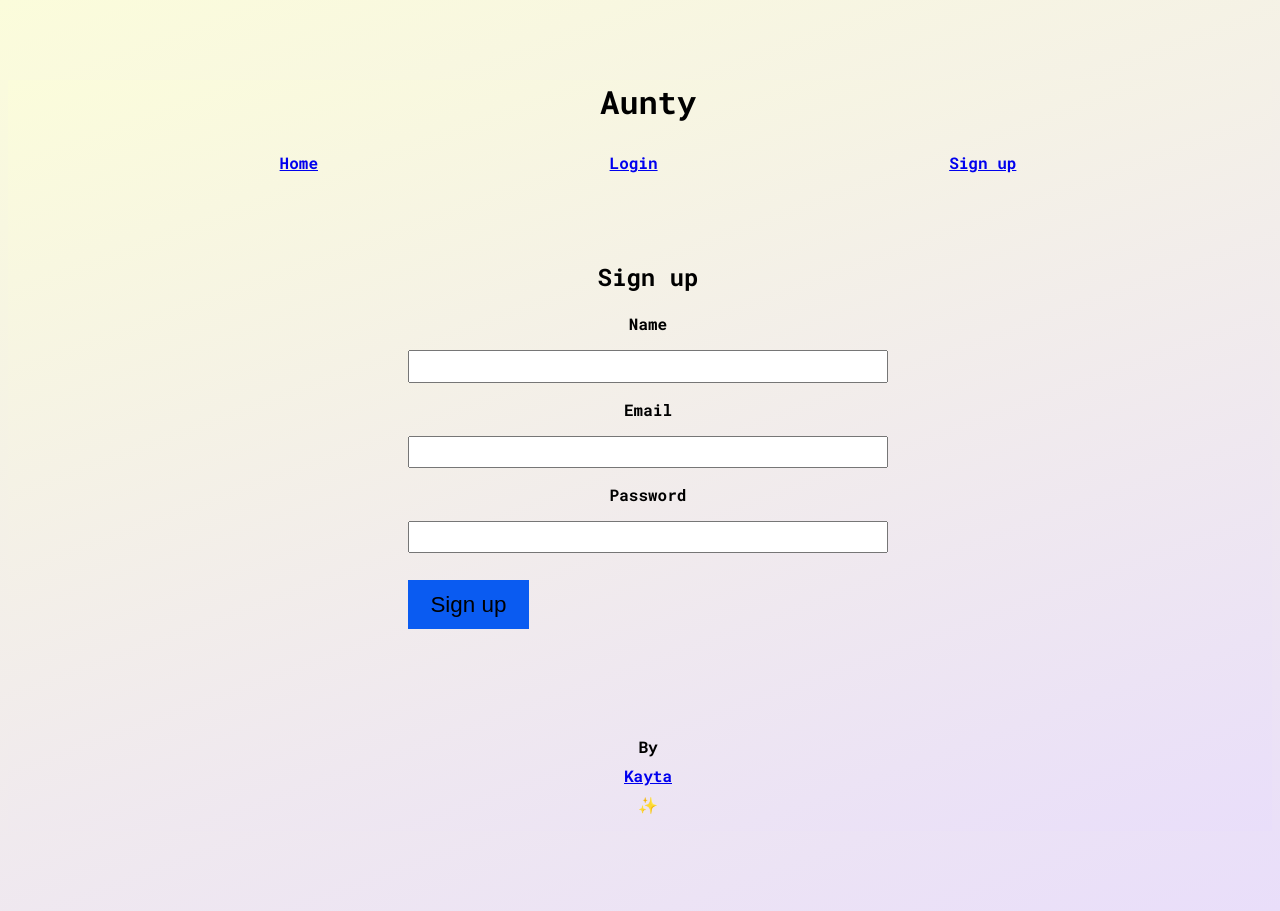
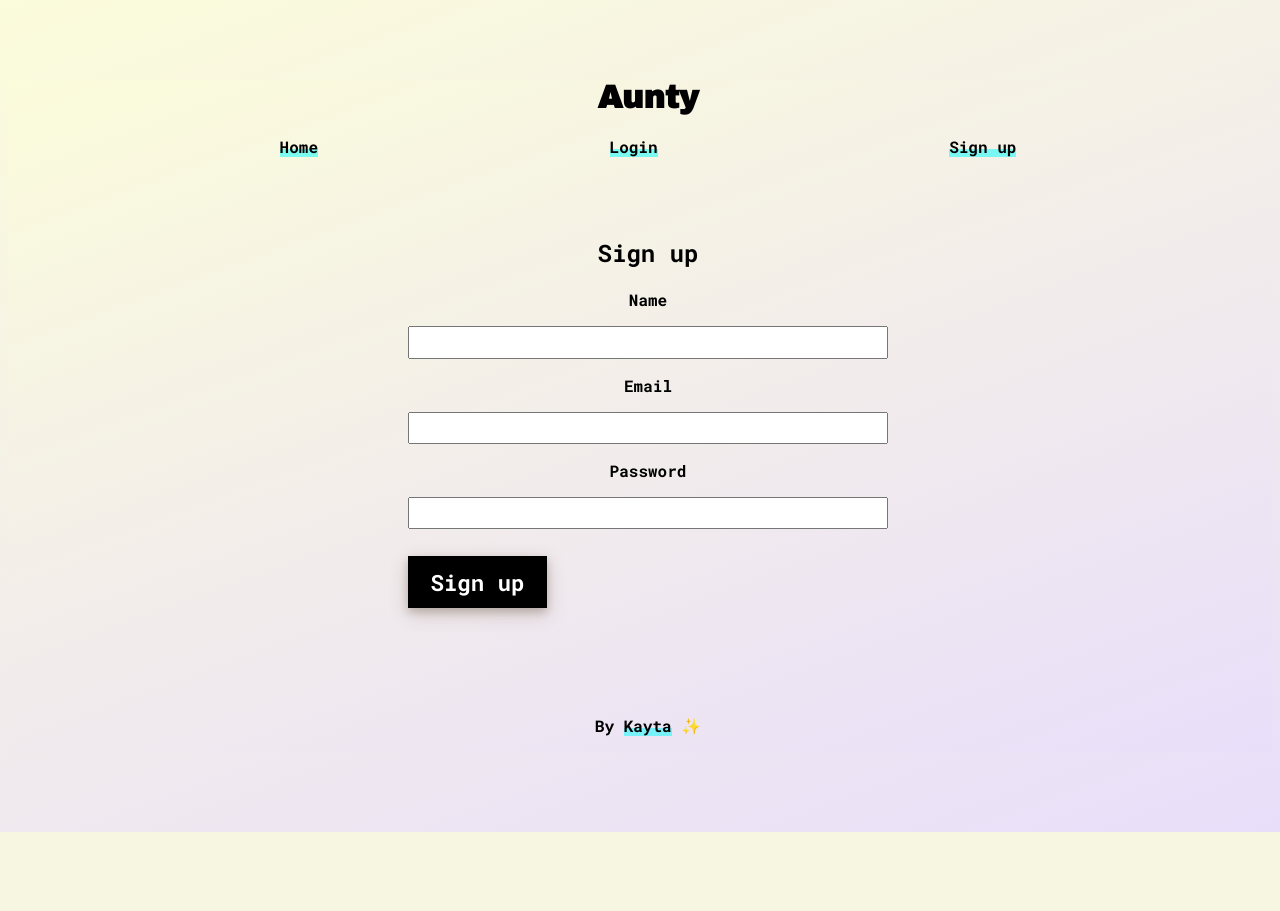
Before and after one commit to kaytawho/beauty-app, a Flask app: page /signup in a window 1280 px wide. After the commit the page ends 832 px from the top, so only its background shows below. Run offline with Flask 2, Linux system fonts and the light colour scheme; some libraries are stand-ins or nearby versions.

Commit message:
HTML/CSS updates

```diff
--- a/static/css/style.css
+++ b/static/css/style.css
@@ -17,7 +17,39 @@ footer {
     text-align: center;
 }
 
-a,
+:root {
+    --bg: Black;
+    --color: Black;
+    --underline-width: 8px;
+    --underline-block-width: 20px;
+    --underline-color: hsla(180, 100%, 50%, 0.5);
+    --underline-color-hover: hsla(180, 100%, 50%, 1);
+    --underline-transition: 0.5s;
+}
+
+a {
+    color: var(--color);
+    text-decoration: none;
+    background-image: linear-gradient(90deg, var(--bg), var(--bg)),
+        linear-gradient(90deg, var(--underline-color), var(--underline-color));
+    background-size: var(--underline-block-width) var(--underline-width),
+        100% var(--underline-width);
+    background-repeat: no-repeat;
+    background-position-x: calc(var(--underline-block-width) * -1), 0;
+    background-position-y: 100%;
+    transition: background-position-x var(--underline-transition);
+}
+
+a:hover {
+    background-image: linear-gradient(90deg, var(--bg), var(--bg)),
+        linear-gradient(
+            90deg,
+            var(--underline-color-hover),
+            var(--underline-color-hover)
+        );
+    background-position-x: calc(100% + var(--underline-block-width)), 0;
+}
+
 button {
     border: 0;
     margin-block: 0.5em;
@@ -27,8 +59,16 @@ button {
 button {
     padding: 0.5em 1em;
     cursor: pointer;
-    background-color: rgb(10, 91, 241);
+    background-color: rgb(0, 0, 0);
     font-size: 1.4em;
+    color: white;
+    font-family: 'Roboto Mono', monospace;
+    box-shadow: 0 4px 8px 0 rgba(44, 27, 1, 0.2),
+        0 6px 20px 0 rgba(80, 46, 1, 0.19);
+}
+
+h1 {
+    font-family: 'Archivo Black', sans-serif;
 }
 
 input,
@@ -70,9 +110,10 @@ form .error {
 }
 
 .listing-item {
-    background-color: rgb(218, 214, 214);
+    background-color: rgb(241, 239, 236);
     border-radius: 25px;
-    box-shadow: 12px 2px 1px black;
+    box-shadow: 0 4px 8px 0 rgba(44, 27, 1, 0.2),
+        0 6px 20px 0 rgba(80, 46, 1, 0.19);
     padding: 2em;
     align-content: center;
 }
@@ -94,7 +135,9 @@ form .error {
 
 .show-listing-item {
     display: grid;
-    background-color: rgb(67, 119, 214);
+    background-color: rgb(241, 239, 236);
+    box-shadow: 0 4px 8px 0 rgba(44, 27, 1, 0.2),
+        0 6px 20px 0 rgba(80, 46, 1, 0.19);
     border-radius: 25px;
     padding: 2em;
     align-content: center;
@@ -117,6 +160,8 @@ form .error {
 
 .review-item {
     background-color: rgb(244, 244, 244);
+    box-shadow: 0 4px 8px 0 rgba(44, 27, 1, 0.2),
+        0 6px 20px 0 rgba(80, 46, 1, 0.19);
     border-radius: 25px;
     margin: 1em;
     padding: 2em;
--- a/templates/base.html
+++ b/templates/base.html
@@ -3,7 +3,7 @@
         <title>Aunty App</title>
         <link rel="stylesheet" href="/static/css/style.css" />
         <link
-            href="https://fonts.googleapis.com/css2?family=Roboto+Mono:wght@700&display=swap"
+            href="https://fonts.googleapis.com/css2?family=Archivo+Black&family=Roboto+Mono:wght@700&display=swap"
             rel="stylesheet"
         />
     </head>
@@ -32,8 +32,8 @@
         <main>{%block content %}{% endblock content %}</main>
         <footer>
             <p>
-                By<a href="https://www.linkedin.com/in/kaytahackman/">Kayta</a
-                >✨
+                By
+                <a href="https://www.linkedin.com/in/kaytahackman/">Kayta</a> ✨
             </p>
         </footer>
     </body>
--- a/templates/listings/edit.html
+++ b/templates/listings/edit.html
@@ -1,5 +1,6 @@
 {% extends 'base.html' %}
 {% block content %}
+{% if session.get('user_id') == listing['user_id'] %}
 <form method="post" action="/listings/{{ listing['id'] }}">
     <h2>Edit listing</h2>
     <div>
@@ -18,7 +19,7 @@
     </div>
 
     <div>
-        <label for="image_url">Image Url</label>
+        <label for="image_url">Image URL</label>
         <input id="image_url" name="image_url" value="{{listing['image_url']}}"></textarea>
     </div>
 
@@ -37,12 +38,13 @@
     </div>
 </form>
 
-{% if session.get('user_id') == listing['user_id'] %}
     <form action="/listings/{{listing['id']}}/delete" method="POST">
         <button type="submit">
             Delete
         </button>
     </form>
+{% else %}
+<h2> Oops! You can't edit this page as you're not the original creator of this listing.</h2>
 {% endif %}
 
 {% endblock content %}
--- a/templates/listings/listings.html
+++ b/templates/listings/listings.html
@@ -12,7 +12,7 @@
 <section class="all-listings">
     {% for listing in listing_items %}
     <div class="listing-item">
-        <h2>{{ listing['name'] }}</h2>
+        <h1>{{ listing['name'] }}</h1>
         <img
             src="{{listing['image_url']}}"
             alt="{{listing['description']}}"
@@ -23,7 +23,7 @@
         <div class="description">{{listing['description']}}</div>
         <div class="info">
             <a href="/listings/{{listing['id']}}">View</a>
-            {% if session.get('user_id') %}
+            {% if session.get('user_id') == listing['user_id']%}
             <a href="/listings/{{listing['id']}}/edit">Edit</a>
             {% endif %}
         </div>
--- a/templates/listings/show.html
+++ b/templates/listings/show.html
@@ -2,8 +2,8 @@
 
 <div class="show-listing-item">
     <div class="info">
-        <h2>{{ listing['name'] }}</h2>
-        {% if session.get('user_id') %}
+        <h1>{{ listing['name'] }}</h1>
+        {% if session.get('user_id') == listing['user_id'] %}
         <a href="/listings/{{listing['id']}}/edit">Edit</a>
         {% endif %}
     </div>
```
